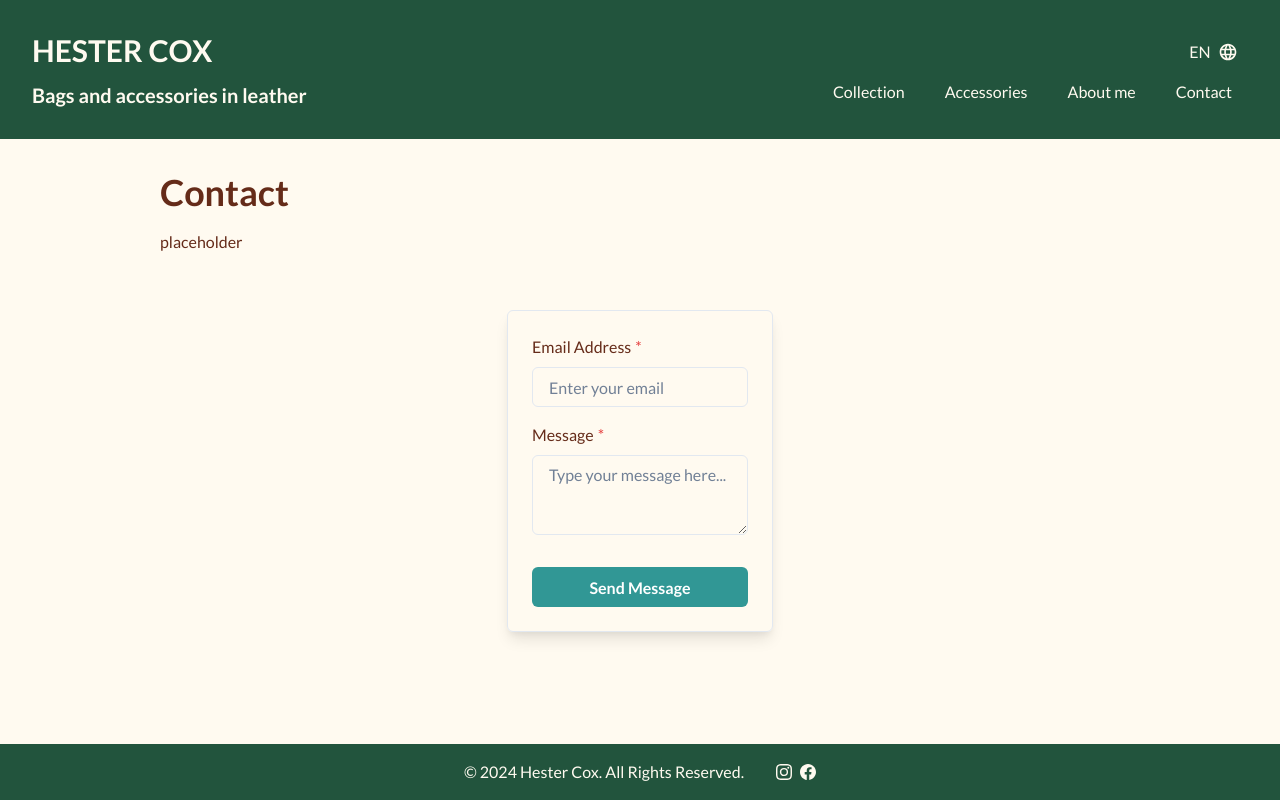
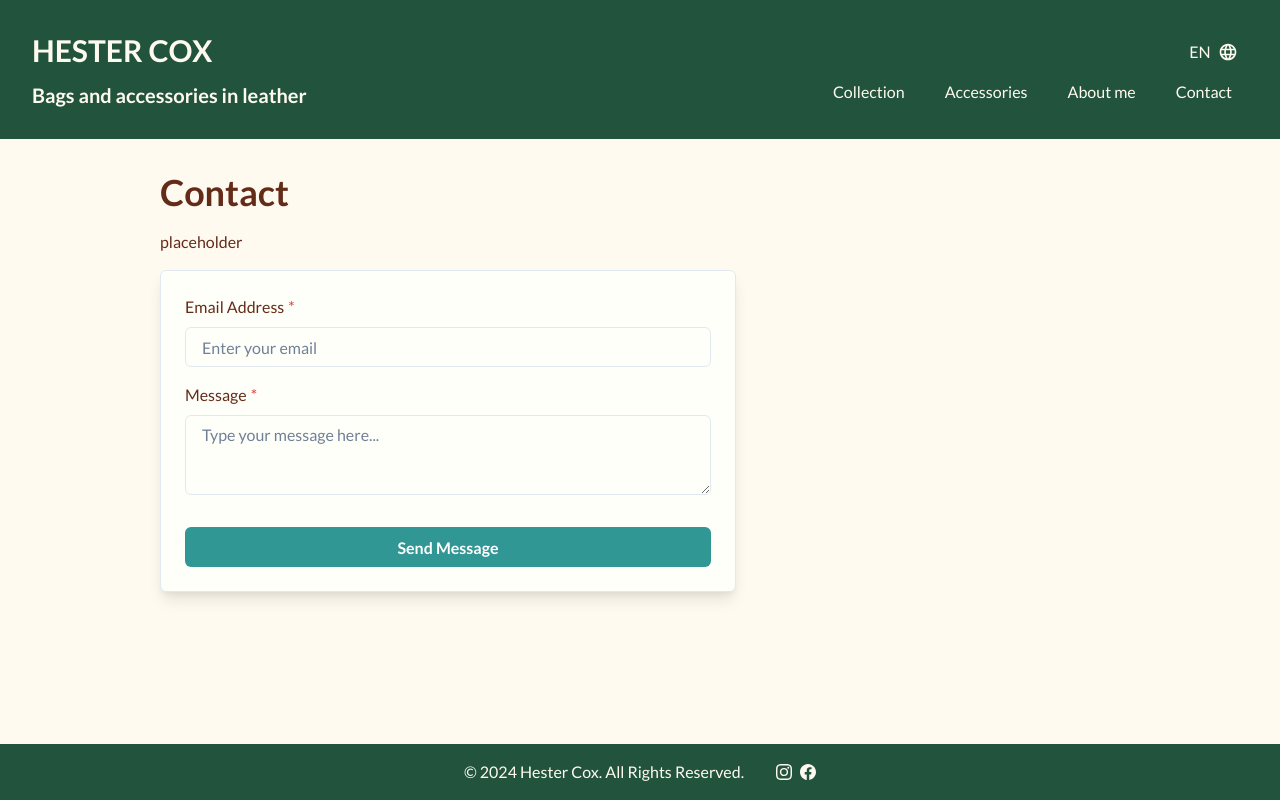
Before and after one commit to jimmy-chr/hester-cox-chakra, a React (Vite) app: page /contact in a window 1280 px wide. Built offline with nearby package versions, Linux system fonts and the light colour scheme.

Commit message:
updating contact form

```diff
--- a/src/components/ContactForm.tsx
+++ b/src/components/ContactForm.tsx
@@ -36,16 +36,20 @@ const ContactForm = () => {
     }
 
     try {
-      /*
-      // Send form data via EmailJS
-      await emailjs.send(
-        "your_serviceID", // replace with your EmailJS service ID
-        "your_templateID", // replace with your EmailJS template ID
-        formData,
-        "your_userID" // replace with your EmailJS user ID
+      const response = await fetch(
+        "https://script.google.com/macros/s/AKfycbwZuW27ED7ddw8iVB9ZGKYlrr40wAaapVfSBkpjkflJHYmID69MAvG8GKqvaIJf1Fc/exec",
+        {
+          method: "POST",
+          headers: { "Content-Type": "application/json" },
+          body: JSON.stringify(formData),
+        }
       );
-      */
 
+      console.log(response);
+
+      const result = await response.json();
+
+      if (result.status === "success") {
         // Show success message
         toast({
           title: "Message Sent",
@@ -57,6 +61,10 @@ const ContactForm = () => {
 
         // Clear form fields
         setFormData({ email: "", message: "", website: "" });
+      } else {
+        // Show error message if there's an issue
+        throw new Error(result.message);
+      }
     } catch (error) {
       // Show error message
       toast({
@@ -72,13 +80,12 @@ const ContactForm = () => {
 
   return (
     <Box
-      maxW="md"
-      mx="auto"
-      mt="10"
+      maxW="xl"
       p="6"
       boxShadow="lg"
       borderRadius="md"
       borderWidth="1px"
+      bgColor="#FFFFFA"
     >
       <form onSubmit={handleSubmit}>
         <FormControl id="email" mb="4" isRequired>
--- a/src/pages/Accessories.tsx
+++ b/src/pages/Accessories.tsx
@@ -18,7 +18,7 @@ function Accessories() {
     return (
       <GridItem w="100%">
         <Card maxW="sm">
-          <CardBody>
+          <CardBody color="orange.900" bgColor={"#FFFFFA"}>
             <Image
               src={item.pictures[0].file}
               alt={`${t(`accessories.${item.id}.title`)} ${t(
```
Lines whose indentation alone changed are shown as unchanged.
